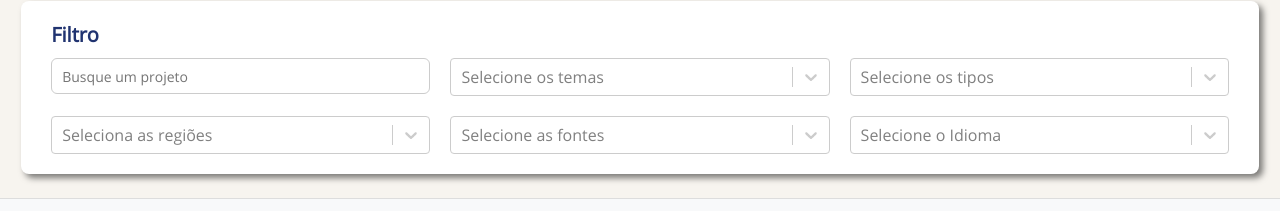
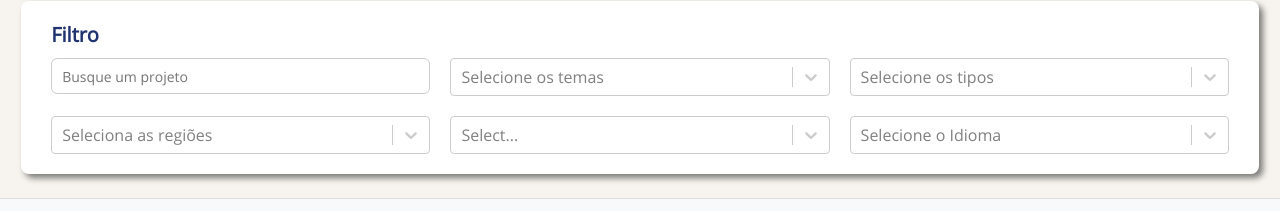
Before and after one commit to bsdeab/FFPR, a React (Create React App) app: page / in a window 1280 px wide. Shown: the part 562-773 px from the top of the page. Built offline with nearby package versions, Linux system fonts and the light colour scheme.

Commit message:
Update Filter.jsx

```diff
--- a/src/components/Filter/Filter.jsx
+++ b/src/components/Filter/Filter.jsx
@@ -50,9 +50,9 @@ function Filter({ setType, setRegion, setSource, setSelectedThemes, setSearchTer
         value: region
     }));
 
-    const sourceOptions = Object.keys(data[language].Sources).map((key) => ({
-        label: data[language].Sources[key], // Display the translated value
-        value: key, // Use the key for filtering
+    const sourceOptions = Object.values(translations.Sources).map((values) => ({
+         label: values[0], //
+         value: values[0], //
     }));
 
     // Opções de linguagem (exemplo: inglês, francês, etc.)
@@ -129,10 +129,10 @@ function Filter({ setType, setRegion, setSource, setSelectedThemes, setSearchTer
                         isMulti
                         onChange={(selectedOptions) => {
                             const selectedValues = selectedOptions ? selectedOptions.map(option => option.value) : [];
-                            setSource(selectedValues); // Directly use the keys
+                            setSource(selectedValues); // Use the English words directly
                         }}
                         options={sourceOptions}
-                        placeholder={data[lang]["Texts"]["Projects"]["Filter"]["Sourcers"]}
+                        placeholder={data[lang]["Texts"]["Projects"]["Filter"]["Sources"]}
                     />
                 </div>
 
```
